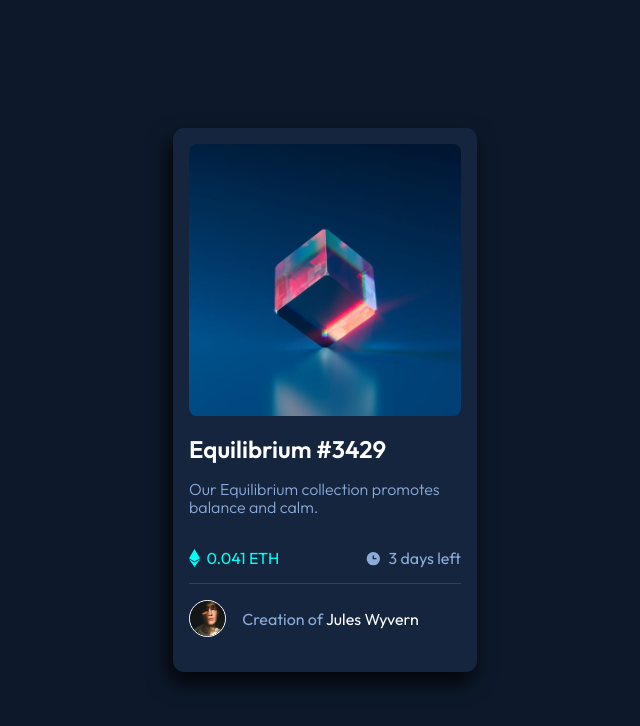
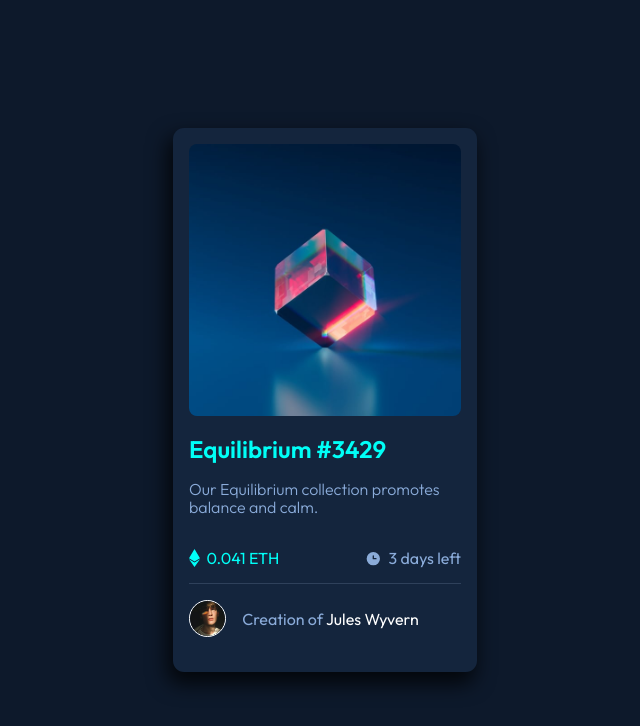
Before and after one commit to IgnaciioDev/nft-card-component, a plain HTML site: page index.html in a window 1280 px wide. In both pictures the pointer is over the element "Equilibrium #3429". Shown: the whole page, without its empty margins (315-955 px from the left). Drawn offline with Linux system fonts and the light colour scheme.

Commit message:
h1:hover

```diff
--- a/css/style.css
+++ b/css/style.css
@@ -57,7 +57,7 @@ body {
     font-size: 1.5rem
 }
 
-.container h2:hover {
+.container h1:hover {
     color: var(--cyan);
 }
 
```
